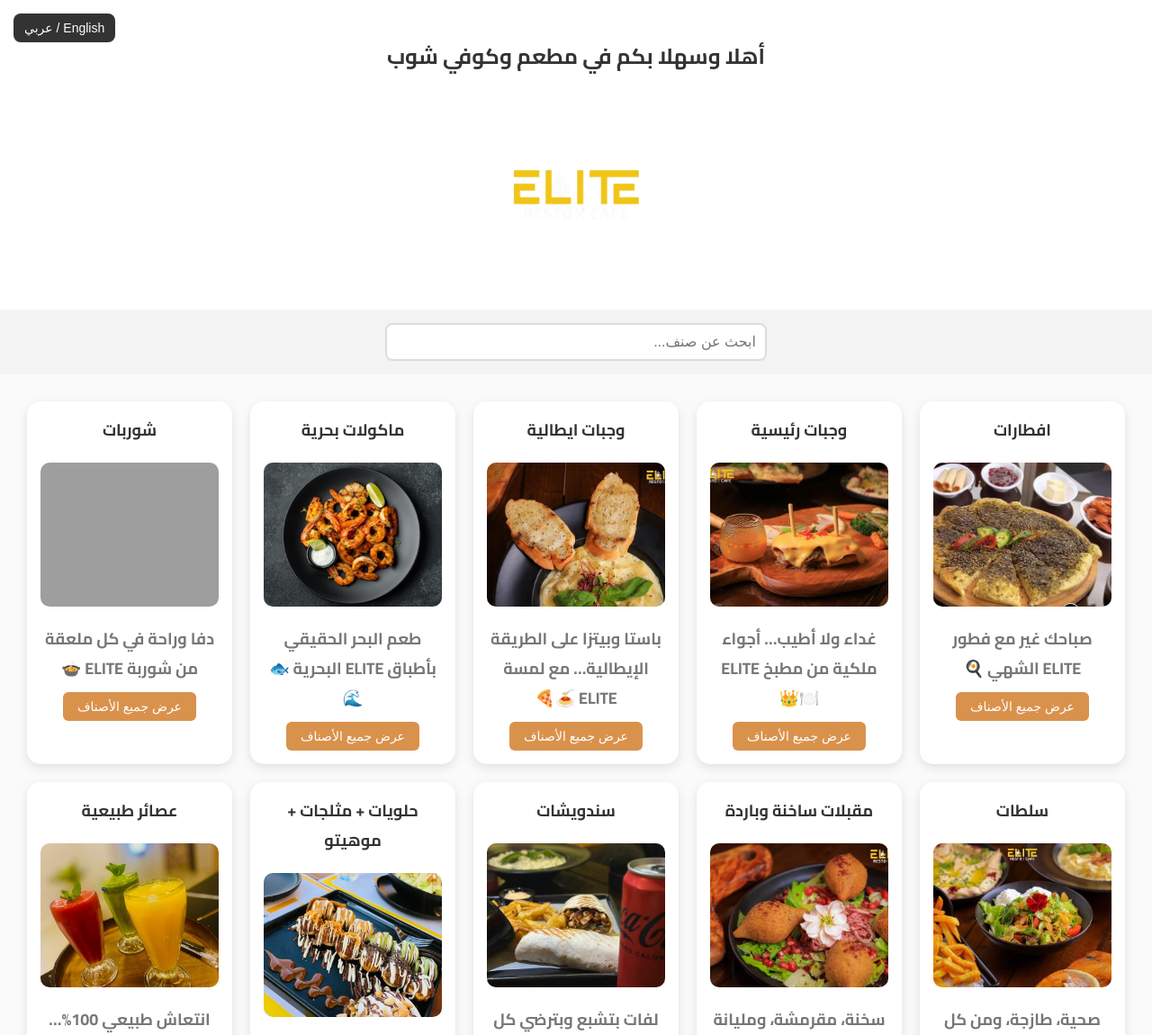
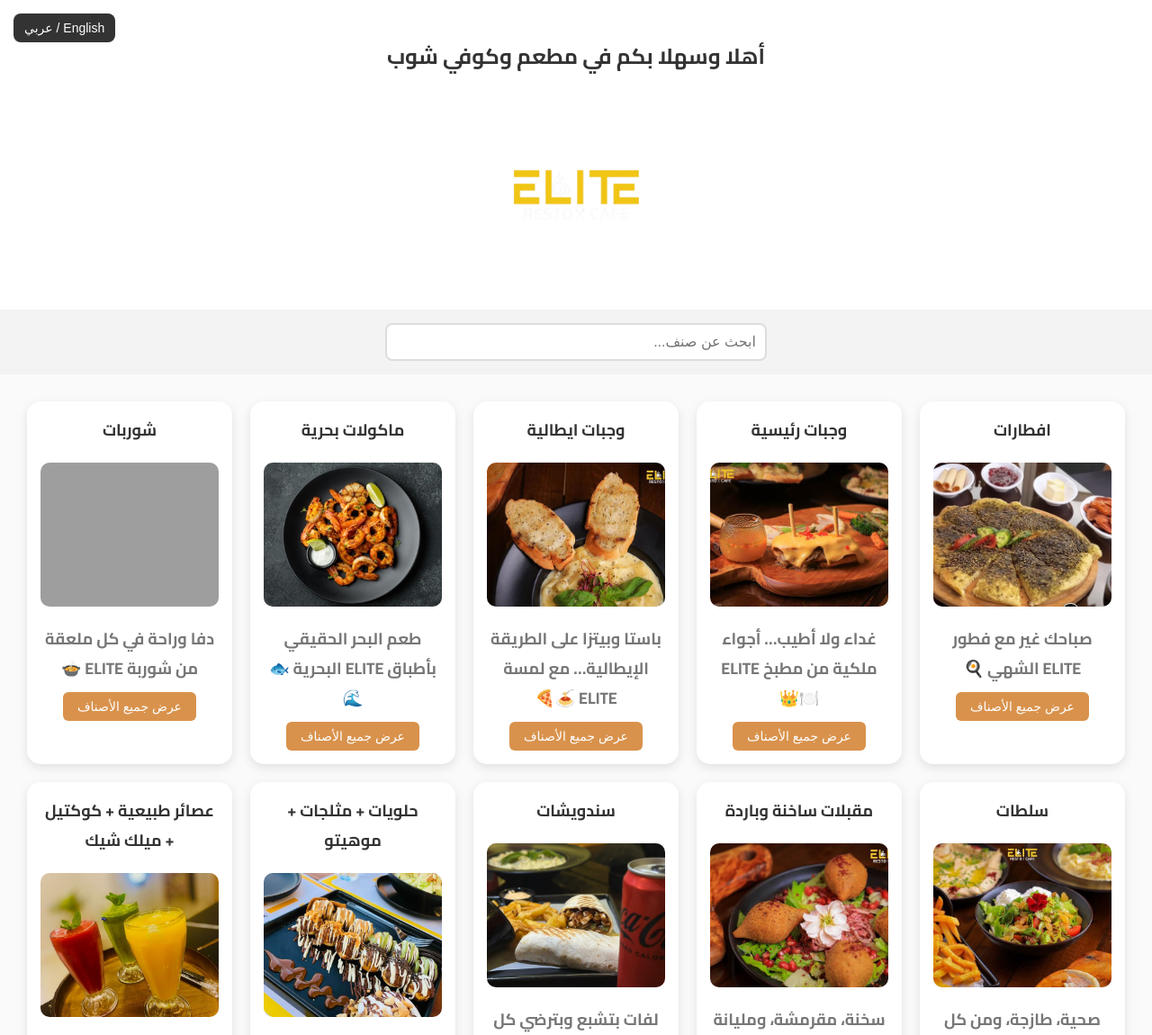
Before and after one commit to ahmeddawod1/ELIT_CAFE, a plain HTML site: page index.html in a window 1280 px wide. Shown: the top 1150 px of the page at 90% size. Drawn offline with Linux system fonts and the light colour scheme; grey boxes are pictures that could not be loaded.

Commit message:
Update index.html

```diff
--- a/index.html
+++ b/index.html
@@ -112,7 +112,7 @@
 
 
     <div class="menu-item" data-keywords="عصائر juices">
-      <p data-ar="عصائر طبيعية" data-en="Natural Juices">عصائر طبيعية</p>
+      <p data-ar="عصائر طبيعية" data-en="Natural Juices">عصائر طبيعية + كوكتيل + ميلك شيك </p>
       <img src="./imges/juices.jpg" alt="عصائر" />
       <p class="caption">انتعاش طبيعي 100%… مع عصائر ELITE 🍹🍊</p>
 
```
